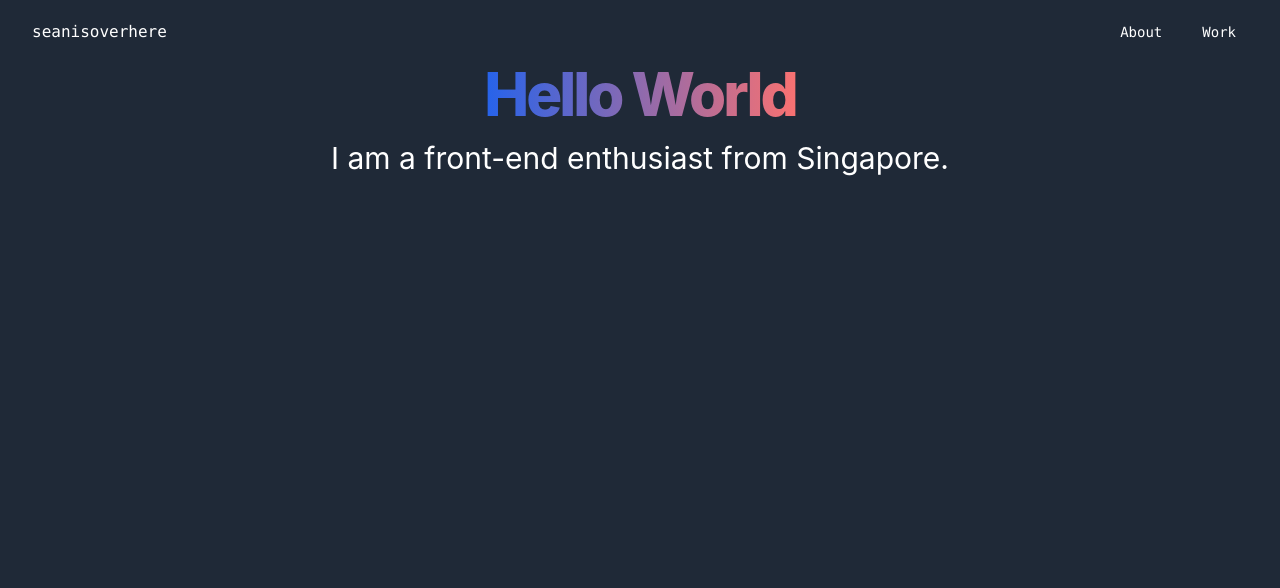
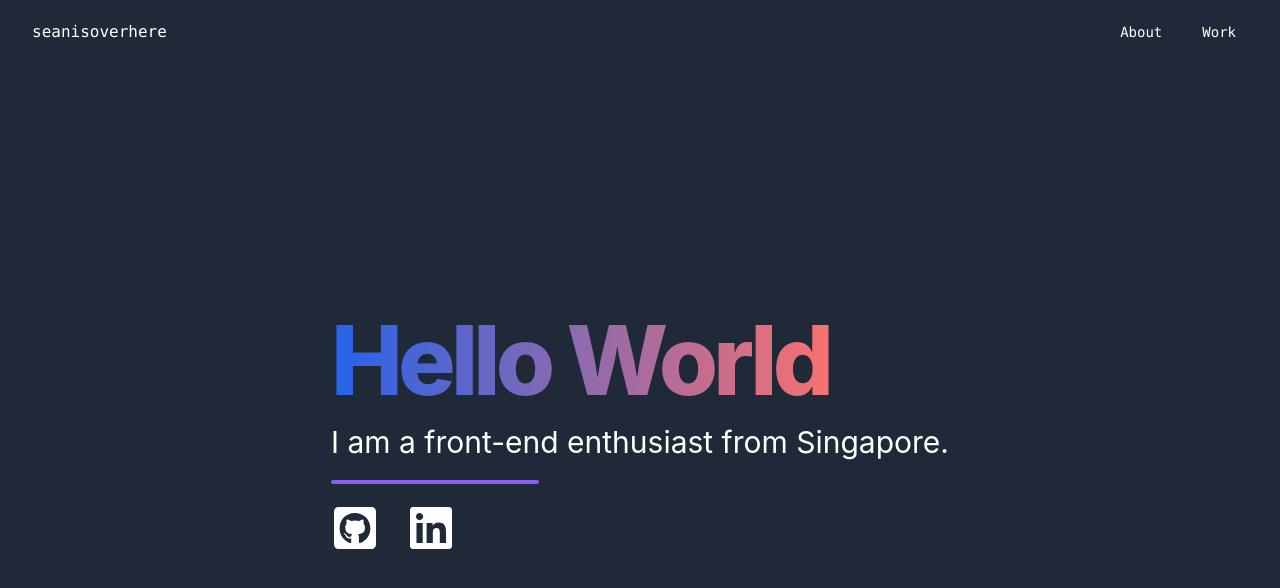
Before and after one commit to seanisoverhere/portfolio, a React (Create React App) app: page / in a window 1280 px wide. Shown: the top 588 px of the page. Built offline with nearby package versions, Linux system fonts and the light colour scheme.

Commit message:
Update landing page

```diff
--- a/package.json
+++ b/package.json
@@ -43,6 +43,7 @@
     "@tailwindcss/postcss7-compat": "^2.1.2",
     "autoprefixer": "^9",
     "postcss": "^7",
+    "react-icons": "^4.2.0",
     "tailwindcss": "npm:@tailwindcss/postcss7-compat"
   }
 }
--- a/src/pages/Landing.js
+++ b/src/pages/Landing.js
@@ -1,19 +1,41 @@
 import React from "react";
 
 import Headers from "../components/Headers";
+
+import { FaGithubSquare, FaLinkedin } from "react-icons/fa";
 
 const Landing = () => {
   return (
     <React.Fragment>
       <Headers />
-      <div className="text-center pb-12 md:pb-16">
-        <h1 className="text-5xl md:text-6xl font-extrabold leading-tighter tracking-tighter mb-4" data-aos="zoom-in">
-          <span className="bg-clip-text text-transparent bg-gradient-to-r from-blue-600 to-red-400">Hello World</span>
-        </h1>
-        <div className="max-w-3xl mx-auto">
-          <p className="text-3xl text-white mb-8" data-aos="zoom-in" data-aos-delay="150">
-            I am a front-end enthusiast from Singapore.
-          </p>
+
+      <div className="flex items-center justify-center h-screen">
+        <div className="pb-12 md:pb-16">
+          <h1 className="text-5xl md:text-8xl font-extrabold leading-tighter tracking-tighter mb-4" data-aos="zoom-in">
+            <span className="bg-clip-text text-transparent bg-gradient-to-r from-blue-600 to-red-400">Hello World</span>
+          </h1>
+          <div className="max-w-3xl mx-auto">
+            <p className="text-xl md:text-3xl text-white mb-5" data-aos="zoom-in" data-aos-delay="150">
+              I am a front-end enthusiast from Singapore.
+            </p>
+            <div
+              className="h-1 w-36 md:w-52 bg-purple-500 rounded mb-5"
+              data-aos="zoom-in-right"
+              data-aos-delay="250"
+            ></div>
+          </div>
+          <div className="flex justify-between w-1/5 text-white text-5xl" data-aos="fade-right" data-aos-delay="350">
+            <div className="flex-initial hover:text-purple-300">
+              <a href="https://github.com/seanisoverhere" target="_blank" rel="noreferrer">
+                <FaGithubSquare />
+              </a>
+            </div>
+            <div className="flex-initial hover:text-purple-300">
+              <a href="https://www.linkedin.com/in/sean-choon-3868a6137/" target="_blank" rel="noreferrer">
+                <FaLinkedin />
+              </a>
+            </div>
+          </div>
         </div>
       </div>
     </React.Fragment>
```
Also changed, not shown: 1 other file (tests, documents, lock files or other folders).
